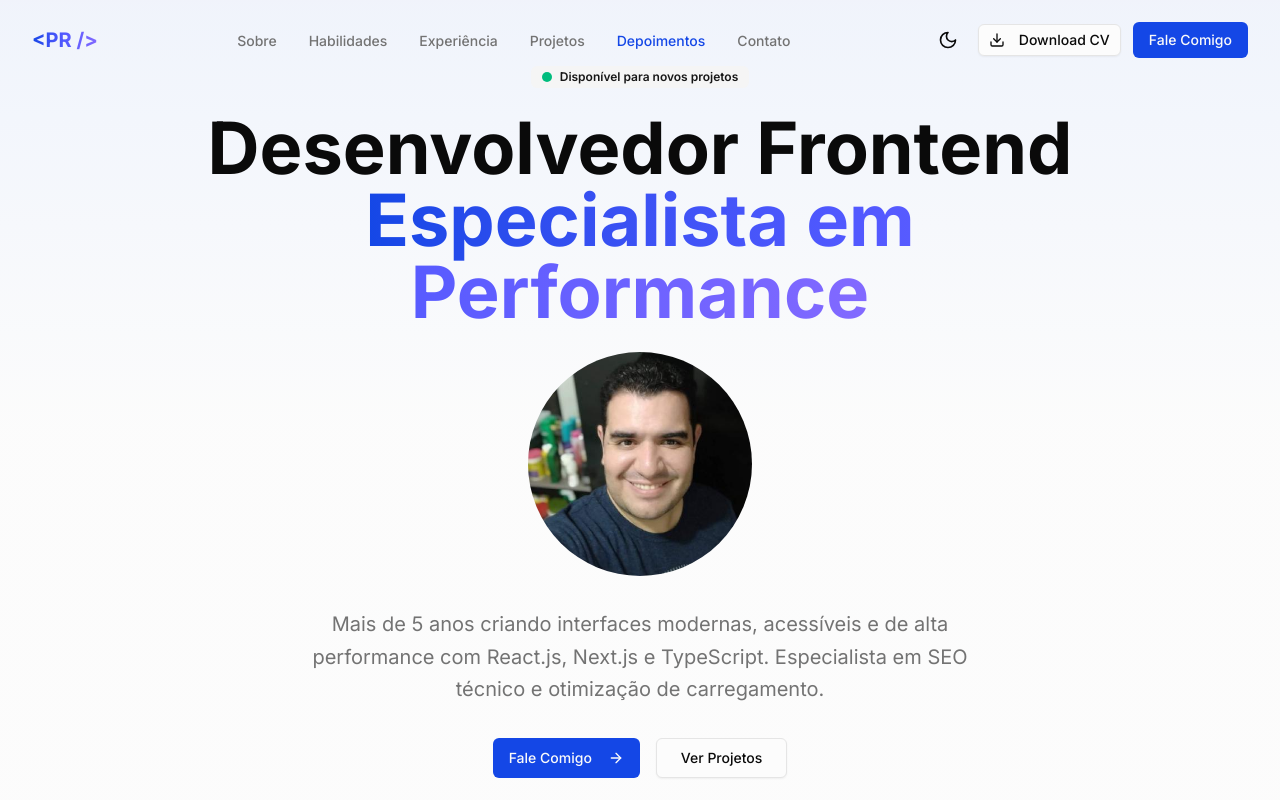
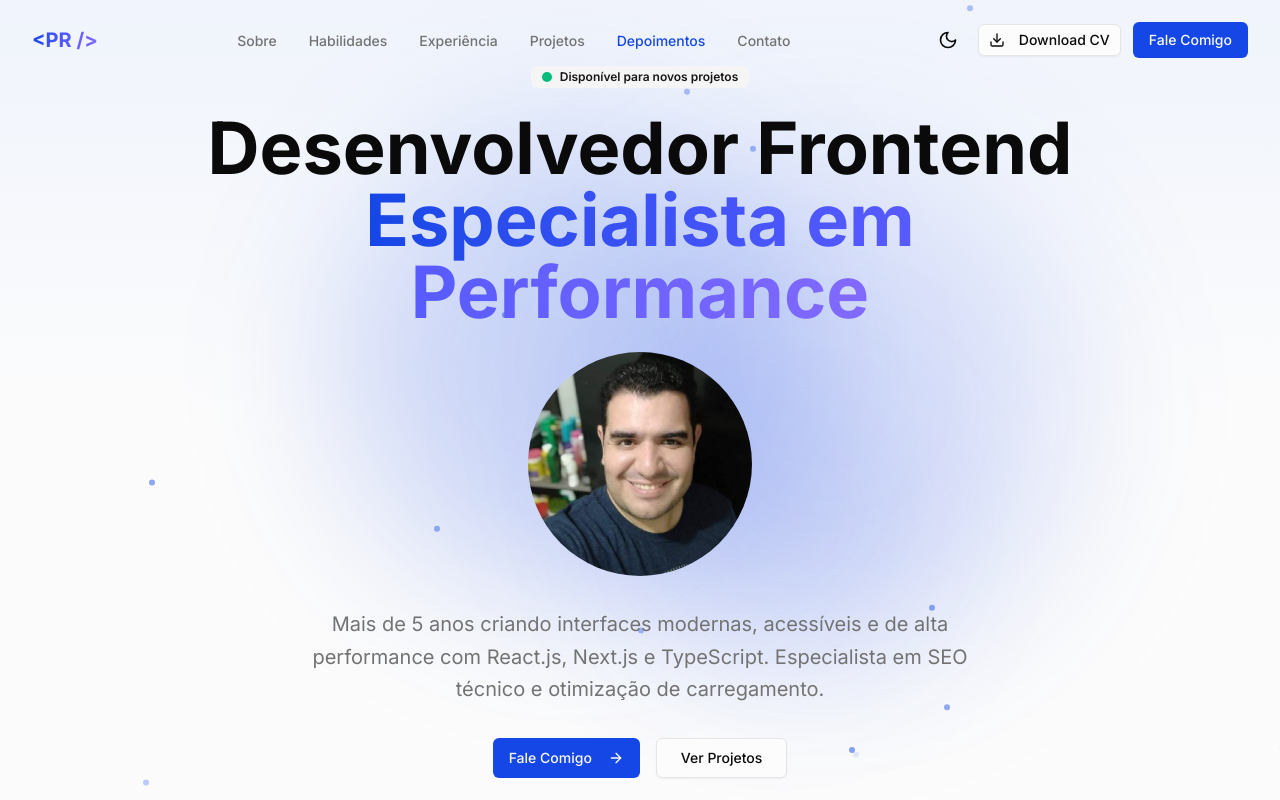
Before and after one commit to pauloreducino/portifolio-dev-v2, a Next.js app: page / in a window 1280 px wide. Shown: the top 800 px of the page. Built offline with nearby package versions, Linux system fonts and the light colour scheme.

Commit message:
fix: styling hero

```diff
--- a/components/layout/header.tsx
+++ b/components/layout/header.tsx
@@ -21,7 +21,7 @@ export function Header() {
   const [activeSection, setActiveSection] = useState("");
   const { theme, toggleTheme } = useTheme();
 
-  // 🧩 Mantém tudo igual, só adiciona lock do scroll quando o menu mobile abre
+  // 🔒 Impede scroll da página quando o menu mobile está aberto
   useEffect(() => {
     if (isMobileMenuOpen) {
       const prev = document.body.style.overflow;
@@ -32,11 +32,11 @@ export function Header() {
     }
   }, [isMobileMenuOpen]);
 
+  // 🧭 Scroll Spy + efeito sticky
   useEffect(() => {
     const handleScroll = () => {
       setIsScrolled(window.scrollY > 50);
 
-      // Scroll spy
       const sections = navItems.map((item) => item.href.slice(1));
       const current = sections.find((section) => {
         const element = document.getElementById(section);
@@ -60,7 +60,7 @@ export function Header() {
     <header
       className={`fixed top-0 left-0 right-0 z-50 transition-all duration-300 ${
         isScrolled
-          ? "bg-background/80 backdrop-blur-lg border-b border-border"
+          ? "bg-background/100 border-b border-border"
           : "bg-transparent"
       }`}
     >
@@ -90,6 +90,7 @@ export function Header() {
             ))}
           </ul>
 
+          {/* Desktop Actions */}
           <div className="hidden lg:flex items-center gap-3">
             <button
               onClick={toggleTheme}
@@ -117,6 +118,7 @@ export function Header() {
             </Button>
           </div>
 
+          {/* Mobile Actions */}
           <div className="lg:hidden flex items-center gap-2">
             <button
               onClick={toggleTheme}
@@ -140,7 +142,7 @@ export function Header() {
           </div>
         </div>
 
-        {/* MOBILE MENU — apenas responsivo, sem afetar desktop */}
+        {/* 🧱 MOBILE MENU — fundo sólido */}
         {isMobileMenuOpen && (
           <div
             id="mobile-nav"
@@ -149,7 +151,7 @@ export function Header() {
             className="
               lg:hidden
               fixed inset-x-0 top-16 bottom-0
-              bg-background/95 backdrop-blur-md
+              bg-white dark:bg-[#0b0b0b]   /* ← fundo sólido para claro/escuro */
               border-t border-border
               animate-in fade-in-0 slide-in-from-top-2 duration-200
               z-[60]
@@ -177,11 +179,7 @@ export function Header() {
                   </li>
                 ))}
                 <li className="pt-2">
-                  <Button
-                    variant="outline"
-                    asChild
-                    className="w-full bg-transparent"
-                  >
+                  <Button variant="outline" asChild className="w-full">
                     <a
                       href="/Curriculo_Paulo_Reducino_Dev_Frontend.pdf"
                       download
--- a/components/sections/hero.tsx
+++ b/components/sections/hero.tsx
@@ -1,18 +1,173 @@
 "use client";
 
-import { motion } from "framer-motion";
+import { motion, useMotionValue, useSpring } from "framer-motion";
 import { ArrowRight } from "lucide-react";
 import { Button } from "@/components/ui/button";
 import { Badge } from "@/components/ui/badge";
 import Image from "next/image";
+import { useEffect, useState } from "react";
 
 const skills = ["React.js", "Next.js", "TypeScript", "Tailwind CSS", "SEO"];
 
 export function Hero() {
+  const mouseX = useMotionValue(0);
+  const mouseY = useMotionValue(0);
+
+  const springConfig = { damping: 25, stiffness: 150 };
+  const smoothMouseX = useSpring(mouseX, springConfig);
+  const smoothMouseY = useSpring(mouseY, springConfig);
+
+  // Gera posições das partículas apenas no cliente
+  const [particles, setParticles] = useState<
+    Array<{ left: string; top: string; duration: number; delay: number }>
+  >([]);
+
+  useEffect(() => {
+    // Gera as posições apenas uma vez no cliente
+    setParticles(
+      Array.from({ length: 20 }, () => ({
+        left: `${Math.random() * 100}%`,
+        top: `${Math.random() * 100}%`,
+        duration: 3 + Math.random() * 4,
+        delay: Math.random() * 5,
+      }))
+    );
+  }, []);
+
+  useEffect(() => {
+    const handleMouseMove = (e: MouseEvent) => {
+      const { clientX, clientY } = e;
+      const { innerWidth, innerHeight } = window;
+
+      // Normaliza para -1 a 1
+      const x = (clientX / innerWidth - 0.5) * 2;
+      const y = (clientY / innerHeight - 0.5) * 2;
+
+      mouseX.set(x * 20); // Multiplica para aumentar o efeito
+      mouseY.set(y * 20);
+    };
+
+    window.addEventListener("mousemove", handleMouseMove);
+    return () => window.removeEventListener("mousemove", handleMouseMove);
+  }, [mouseX, mouseY]);
+
   return (
     <section className="relative min-h-screen flex items-center justify-center overflow-hidden pt-16">
-      {/* Background gradient */}
+      {/* Animated Background Layers */}
       <div className="absolute inset-0 bg-gradient-to-b from-primary/5 via-background to-background" />
+
+      {/* Animated Grid */}
+      <motion.div
+        className="absolute inset-0 opacity-40"
+        style={{
+          x: smoothMouseX,
+          y: smoothMouseY,
+        }}
+      >
+        <div
+          className="absolute inset-0"
+          style={{
+            backgroundImage: `linear-gradient(to right, hsl(var(--primary) / 0.2) 1px, transparent 1px),
+                             linear-gradient(to bottom, hsl(var(--primary) / 0.2) 1px, transparent 1px)`,
+            backgroundSize: "80px 80px",
+          }}
+        >
+          <motion.div
+            className="absolute inset-0"
+            animate={{
+              backgroundPosition: ["0px 0px", "80px 80px"],
+            }}
+            transition={{
+              duration: 20,
+              repeat: Infinity,
+              ease: "linear",
+            }}
+            style={{
+              backgroundImage: `linear-gradient(to right, hsl(var(--primary) / 0.15) 1px, transparent 1px),
+                               linear-gradient(to bottom, hsl(var(--primary) / 0.15) 1px, transparent 1px)`,
+              backgroundSize: "80px 80px",
+            }}
+          />
+        </div>
+      </motion.div>
+
+      {/* Floating Orbs */}
+      <motion.div
+        className="absolute top-1/4 left-1/4 w-96 h-96 bg-primary/20 rounded-full blur-3xl"
+        style={{
+          x: smoothMouseX,
+          y: smoothMouseY,
+        }}
+        animate={{
+          x: [0, 100, 0],
+          y: [0, -50, 0],
+          scale: [1, 1.2, 1],
+        }}
+        transition={{
+          duration: 15,
+          repeat: Infinity,
+          ease: "easeInOut",
+        }}
+      />
+      <motion.div
+        className="absolute bottom-1/4 right-1/4 w-96 h-96 bg-primary/15 rounded-full blur-3xl"
+        style={{
+          x: smoothMouseX,
+          y: smoothMouseY,
+        }}
+        animate={{
+          x: [0, -80, 0],
+          y: [0, 60, 0],
+          scale: [1, 1.3, 1],
+        }}
+        transition={{
+          duration: 18,
+          repeat: Infinity,
+          ease: "easeInOut",
+        }}
+      />
+      <motion.div
+        className="absolute top-1/2 right-1/3 w-64 h-64 bg-primary/10 rounded-full blur-3xl"
+        style={{
+          x: smoothMouseX,
+          y: smoothMouseY,
+        }}
+        animate={{
+          x: [0, 60, 0],
+          y: [0, -40, 0],
+          scale: [1, 1.15, 1],
+        }}
+        transition={{
+          duration: 12,
+          repeat: Infinity,
+          ease: "easeInOut",
+        }}
+      />
+
+      {/* Floating Particles */}
+      {particles.map((particle, i) => (
+        <motion.div
+          key={i}
+          className="absolute w-1.5 h-1.5 bg-primary/50 rounded-full"
+          style={{
+            left: particle.left,
+            top: particle.top,
+          }}
+          animate={{
+            y: [0, -30, 0],
+            opacity: [0, 1, 0],
+          }}
+          transition={{
+            duration: particle.duration,
+            repeat: Infinity,
+            delay: particle.delay,
+            ease: "easeInOut",
+          }}
+        />
+      ))}
+
+      {/* Gradient Overlay */}
+      <div className="absolute inset-0 bg-gradient-radial from-transparent via-background/30 to-background pointer-events-none" />
 
       <div className="container mx-auto px-4 sm:px-6 lg:px-8 relative z-10">
         <div className="max-w-4xl mx-auto text-center">
@@ -46,7 +201,7 @@ export function Hero() {
             <span className="text-gradient">Especialista em Performance</span>
           </motion.h1>
 
-          {/* Avatar com leve “glitch” e anel pulsando */}
+          {/* Avatar com leve "glitch" e anel pulsando */}
           <motion.div
             className="relative w-48 h-48 sm:w-56 sm:h-56 mx-auto mb-8"
             initial={{ opacity: 0 }}
```
